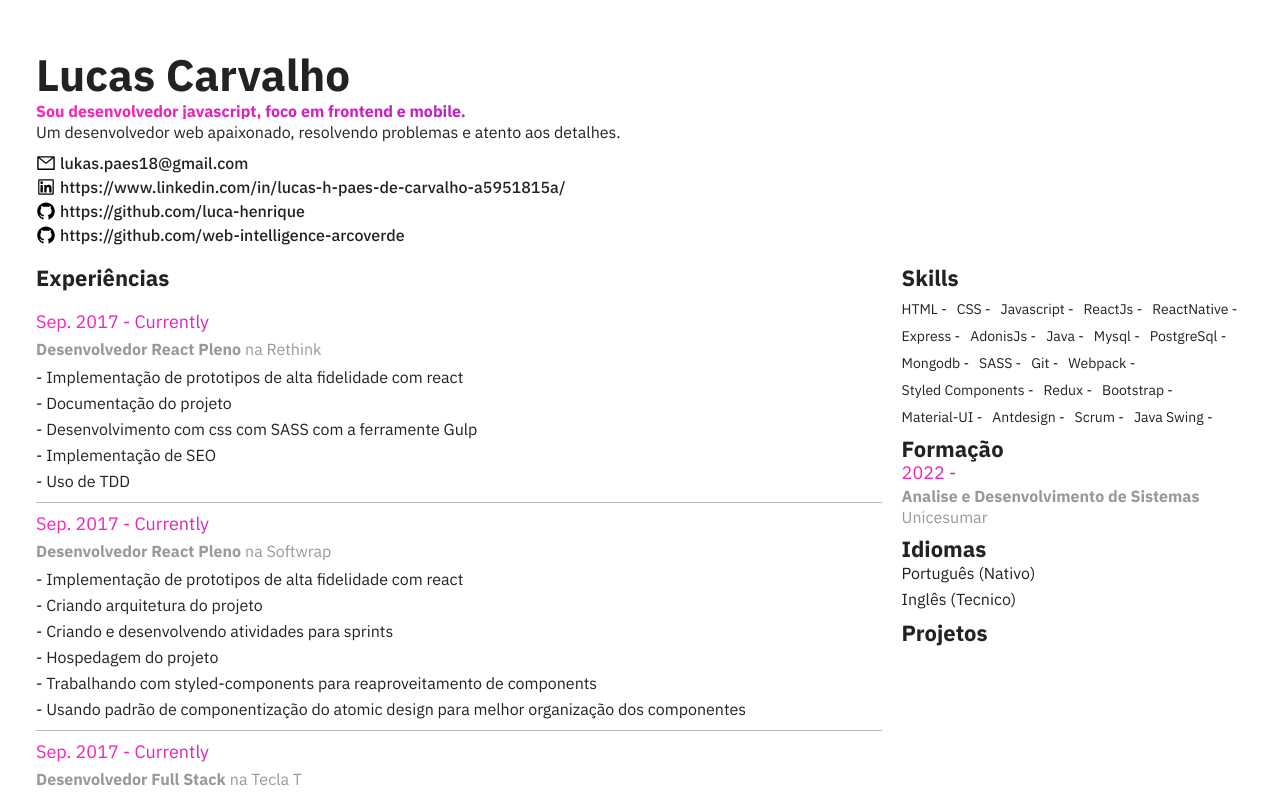
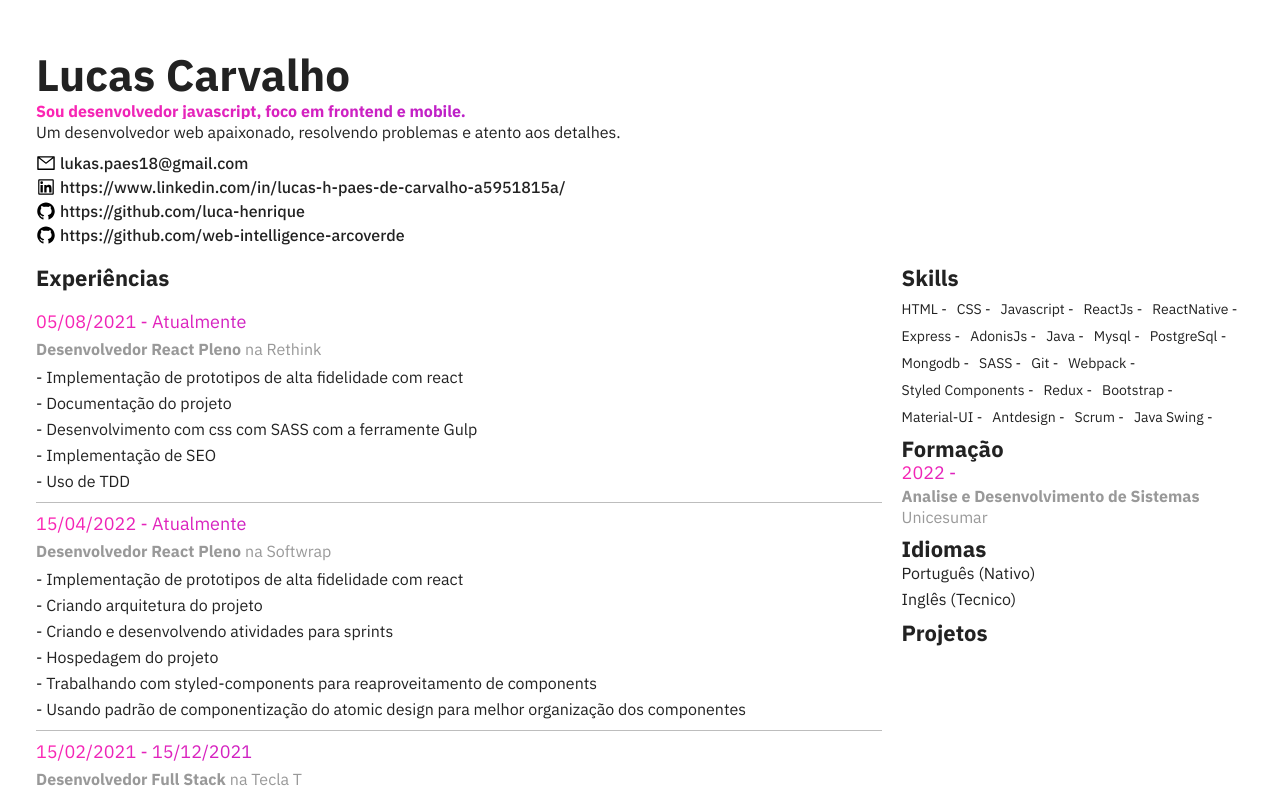
Before and after one commit to luca-henrique/curriculum, a React (Create React App) app: page / in a window 1280 px wide. Shown: the top 799 px of the page. Built offline with nearby package versions, Linux system fonts and the light colour scheme.

Commit message:
fix: atualizando datas das experiencias

```diff
--- a/src/components/molecules/ExperienceItem/index.jsx
+++ b/src/components/molecules/ExperienceItem/index.jsx
@@ -14,7 +14,9 @@ export const JobInformationContainer = styled.section`
 const ExperienceItem = ({item}) => {
   return (
     <>
-      <Date>Sep. 2017 - Currently</Date>
+      <Date>
+        {item.dateStart} - {item.dateEnd}
+      </Date>
       <JobInformationContainer>
         <JobPositionTitle>{item.role}</JobPositionTitle>
         <EnterpriseName> na {item.enterprise}</EnterpriseName>
--- a/src/components/organisms/ExperienceList/index.jsx
+++ b/src/components/organisms/ExperienceList/index.jsx
@@ -4,6 +4,8 @@ import {ContainerSection} from '../../atomic/Container';
 
 const data = [
   {
+    dateStart: '05/08/2021',
+    dateEnd: 'Atualmente',
     enterprise: 'Rethink',
     role: 'Desenvolvedor React Pleno',
     description: [
@@ -15,6 +17,8 @@ const data = [
     ],
   },
   {
+    dateStart: '15/04/2022',
+    dateEnd: 'Atualmente',
     enterprise: 'Softwrap',
     role: 'Desenvolvedor React Pleno',
     description: [
@@ -27,6 +31,8 @@ const data = [
     ],
   },
   {
+    dateStart: '15/02/2021',
+    dateEnd: '15/12/2021',
     enterprise: 'Tecla T',
     role: 'Desenvolvedor Full Stack',
     description: [
@@ -38,6 +44,8 @@ const data = [
     ],
   },
   {
+    dateStart: '15/06/2021',
+    dateEnd: 'Atualmente',
     enterprise: 'Web Intelligence',
     role: 'Tech Leader React',
     description: [
@@ -55,6 +63,8 @@ const data = [
     ],
   },
   {
+    dateStart: '15/06/2021',
+    dateEnd: '01/12/2021',
     enterprise: '3Y Software House (PJ)',
     role: 'Consultor de software',
     description: [
@@ -66,6 +76,8 @@ const data = [
   {
     enterprise: 'Meta (CLT)',
     role: 'Desenvolvedor React Junior',
+    dateStart: '03/12/2020',
+    dateEnd: '01/08/2021',
     description: [
       'Implementação de prototipos de alta fidelidade com react e react native',
       'Criando arquitetura do projeto',
@@ -76,6 +88,8 @@ const data = [
   {
     enterprise: 'CTM Consultoria',
     role: 'Desenvolvedor Full Stack',
+    dateStart: '02/01/2020',
+    dateEnd: '02/09/2020',
     description: [
       'Implementação de prototipos de alta fidelidade com react',
       'Criando arquitetura do projeto',
@@ -86,6 +100,8 @@ const data = [
     ],
   },
   {
+    dateStart: '02/07/2019',
+    dateEnd: '31/12/2019',
     enterprise: 'DK Telecom',
     role: 'Estágio Front End',
     description: [
```
